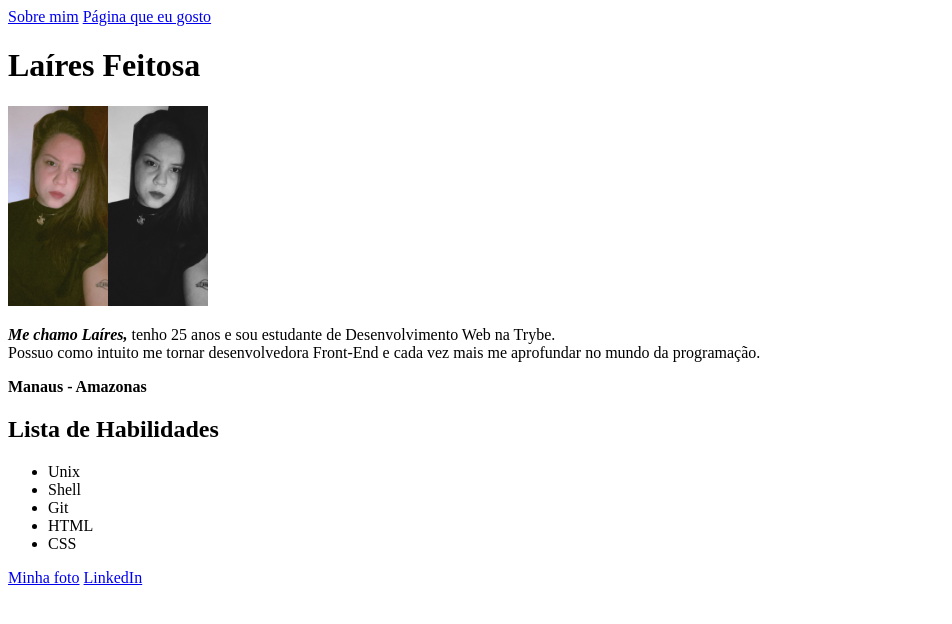
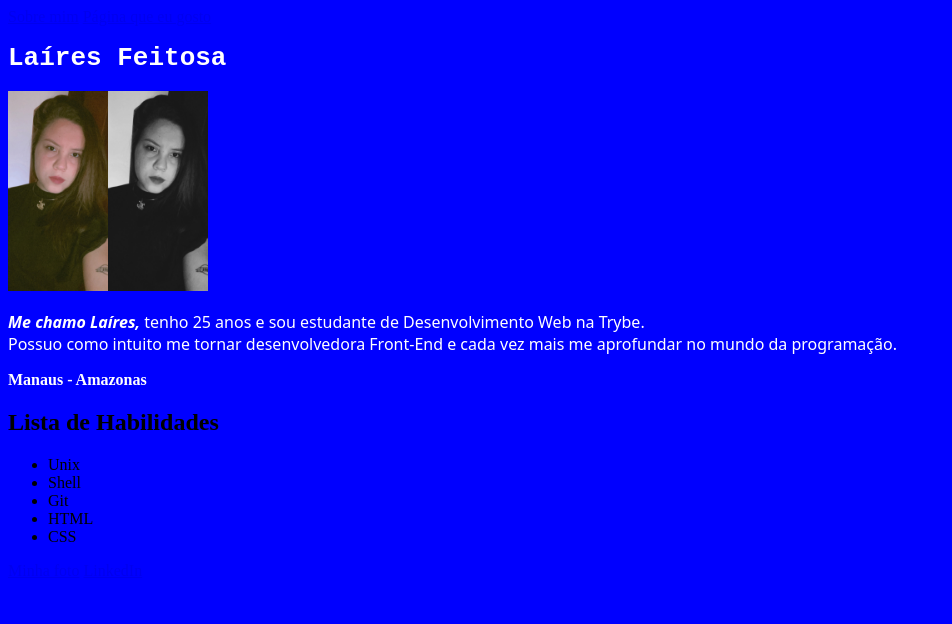
Before and after one commit to laires-feitosa/laires-feitosa.github.io, a plain HTML site: page index.html in a window 1280 px wide. Shown: the whole page, without its empty margins (0-952 px from the left). Drawn offline with Linux system fonts and the light colour scheme.

Commit message:
background adiconado, alterações  nas fontes e mudança de cor

```diff
--- a/index.html
+++ b/index.html
@@ -5,6 +5,28 @@
     <meta http-equiv="X-UA-Compatible" content="IE=edge">
     <meta name="viewport" content="width=device-width, initial-scale=1.0">
     <title>Portfólio Web</title>
+    <style>
+      h1 {
+        font-family: monospace;
+        color: white
+
+      }
+      .descricao {
+        font-family: system-ui, -apple-system, BlinkMacSystemFont, 'Segoe UI', Roboto, Oxygen, Ubuntu, Cantarell, 'Open Sans', 'Helvetica Neue', sans-serif;
+        color: white
+
+      }
+
+      .resido {
+        color: white
+      }
+
+      body {
+        background-color: blue
+      }
+
+    </style>
+
 </head>
 <body>
     <a href="#sobre-mim">Sobre mim</a>
```
